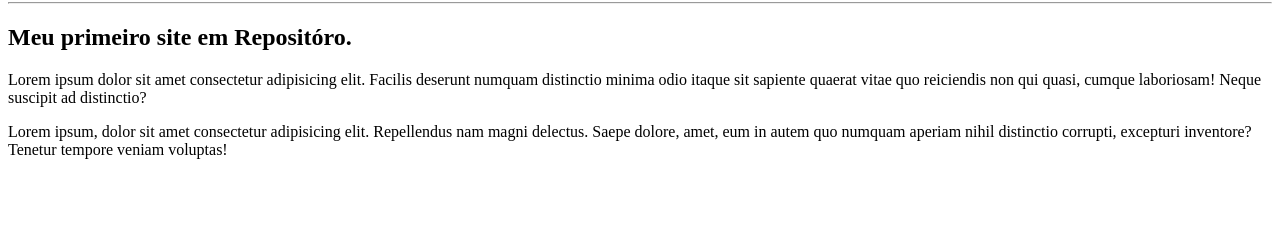
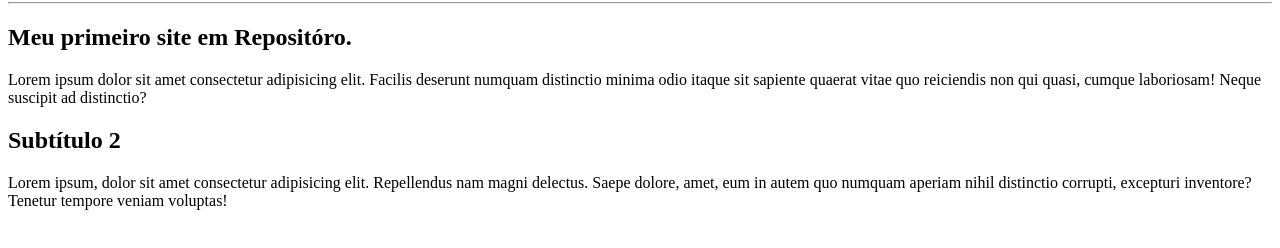
Before and after one commit to devdanielsilva/Ol---Mundo, a plain HTML site: page Um site de exemplo/index.html in a window 1280 px wide. Shown: the part 78-326 px from the top of the page. Drawn offline with Linux system fonts and the light colour scheme.

Commit message:
Adição do segundo subtítulo

```diff
--- a/Um site de exemplo/index.html
+++ b/Um site de exemplo/index.html
@@ -11,6 +11,7 @@
     <hr>
     <h2>Meu primeiro site em Repositóro.</h2>
     <p>Lorem ipsum dolor sit amet consectetur adipisicing elit. Facilis deserunt numquam distinctio minima odio itaque sit sapiente quaerat vitae quo reiciendis non qui quasi, cumque laboriosam! Neque suscipit ad distinctio?</p>
+    <h2>Subtítulo 2</h2>
     <p>Lorem ipsum, dolor sit amet consectetur adipisicing elit. Repellendus nam magni delectus. Saepe dolore, amet, eum in autem quo numquam aperiam nihil distinctio corrupti, excepturi inventore? Tenetur tempore veniam voluptas!</p>
 </body>
 </html>
```
